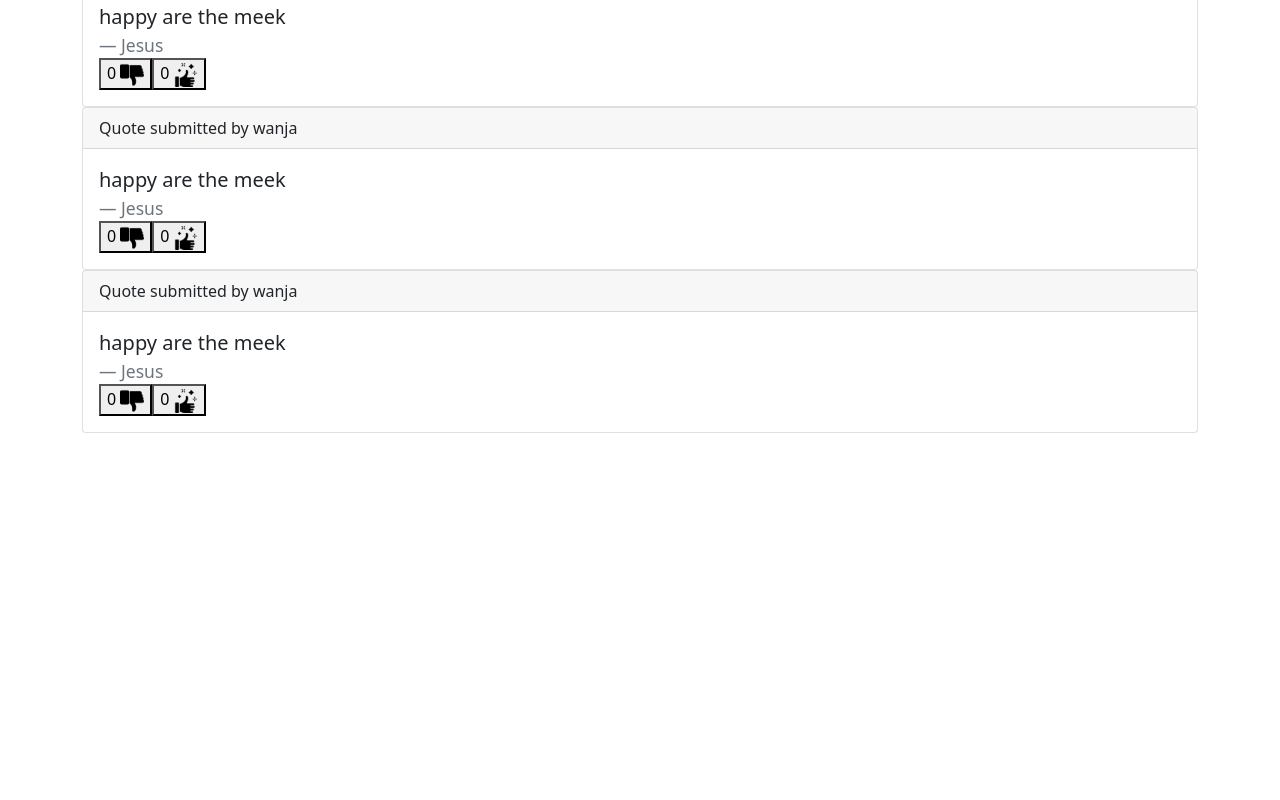
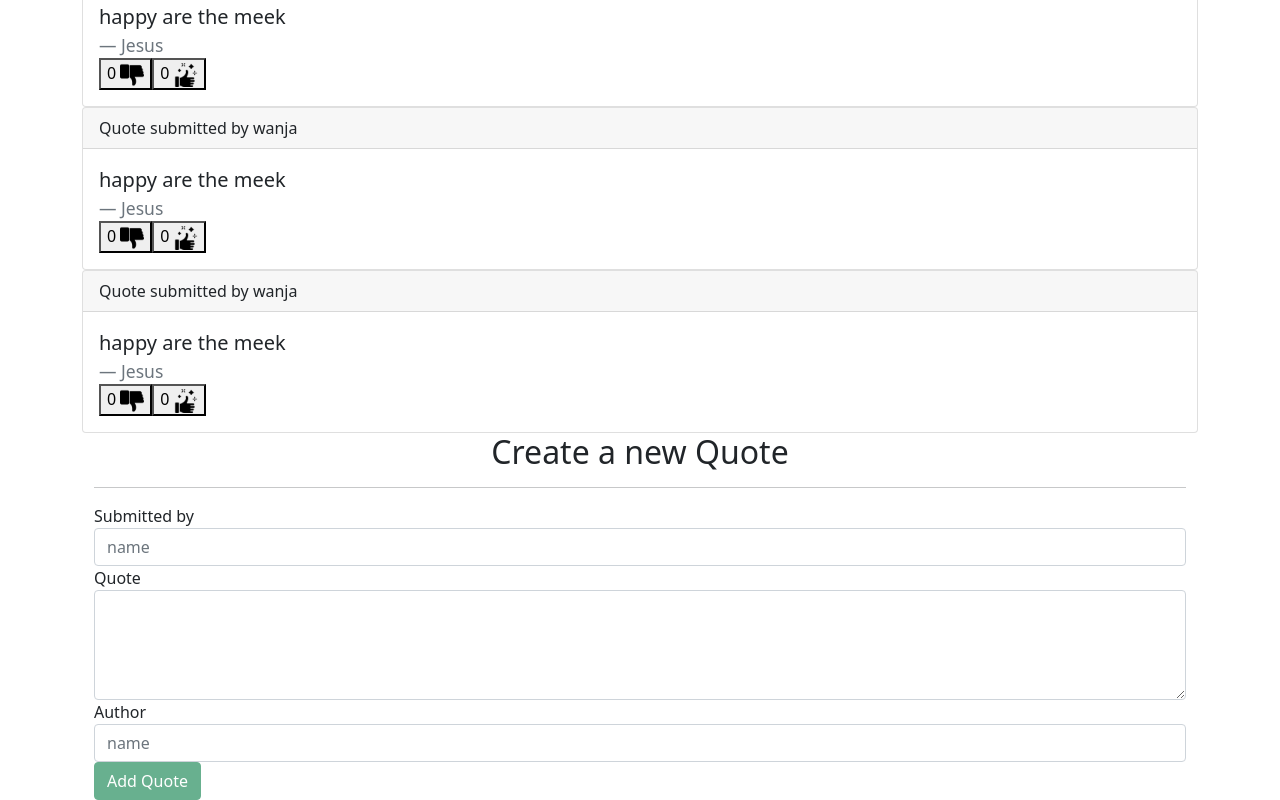
Before and after one commit to jo-wanja/quoted, an Angular app: page / in a window 1280 px wide. Shown: the part 219-1019 px from the top of the page. Before the commit the page ends 800 px from the top, so only its background shows below. Built offline with nearby package versions, Linux system fonts and the light colour scheme.

Commit message:
creating quote input form and adding logic

```diff
--- a/src/app/quote-form/quote-form.component.css
+++ b/src/app/quote-form/quote-form.component.css
@@ -0,0 +1,5 @@
+em{
+  float: right;
+  color: brown;
+  padding-left: 10px;
+}
--- a/src/app/quote-form/quote-form.component.html
+++ b/src/app/quote-form/quote-form.component.html
@@ -1 +1,27 @@
-<p>quote-form works!</p>
+<div class="container-fluid">
+  <h2 class="text-center">Create a new Quote</h2>
+  <hr>
+  <form #quoteform='ngForm' (ngSubmit)="submitForm()">
+      <div class="form-group">
+
+          <label for="name"> Submitted by</label>
+          <input type="text" class="form-control" id="submitter" placeholder="name" (ngModel)="newQuote.submitter" name="submitter" #submitter='ngModel' required >
+          <em *ngIf="submitter.invalid && (submitter.touched || mouseover)">required</em>
+      </div>
+      <div class="form-group">
+
+          <label for="description">Quote</label>
+          <textarea class="form-control" id="quote" rows="4" (ngModel)="newQuote.quote" name="quote" #quote='ngModel' required >
+            </textarea>
+            <em *ngIf="quote.invalid && (quote.touched || mouseover)">required</em>
+      </div>
+      <div class="form-group">
+          <label for="complete">Author</label>
+          <input type="text" class="form-control" id="author" placeholder="name" (ngModel)="newQuote.author" name="author" #author='ngModel' required >
+          <em *ngIf="author.invalid && (author.touched||mouseover)">required</em>
+      </div>
+      <span (mouseenter)="mouseover=true" (mouseleave)="mouseover=false">
+        <button type="submit" class="btn btn-success" [disabled]="quoteform.invalid">Add   Quote</button>
+      </span>
+    </form>
+</div>
--- a/src/app/quote-form/quote-form.component.ts
+++ b/src/app/quote-form/quote-form.component.ts
@@ -1,4 +1,7 @@
-import { Component, OnInit } from '@angular/core';
+import { Component, OnInit, Output, EventEmitter }from '@angular/core';
+;
+
+import { Quote } from '../quote';
 
 @Component({
   selector: 'app-quote-form',
@@ -6,6 +9,15 @@ import { Component, OnInit } from '@angular/core';
   styleUrls: ['./quote-form.component.css']
 })
 export class QuoteFormComponent implements OnInit {
+  newQuote = new Quote('','','',0,0);
+
+  mouseover!:boolean
+
+  @Output() nwQuote = new EventEmitter<Quote> ()
+
+  submitForm(){
+    this.nwQuote.emit(this.newQuote)
+  }
 
   constructor() { }
 
--- a/src/app/quote/quote.component.html
+++ b/src/app/quote/quote.component.html
@@ -13,4 +13,5 @@
       </div>
     </div>
   </div>
+  <app-quote-form></app-quote-form>
 </div>
```
